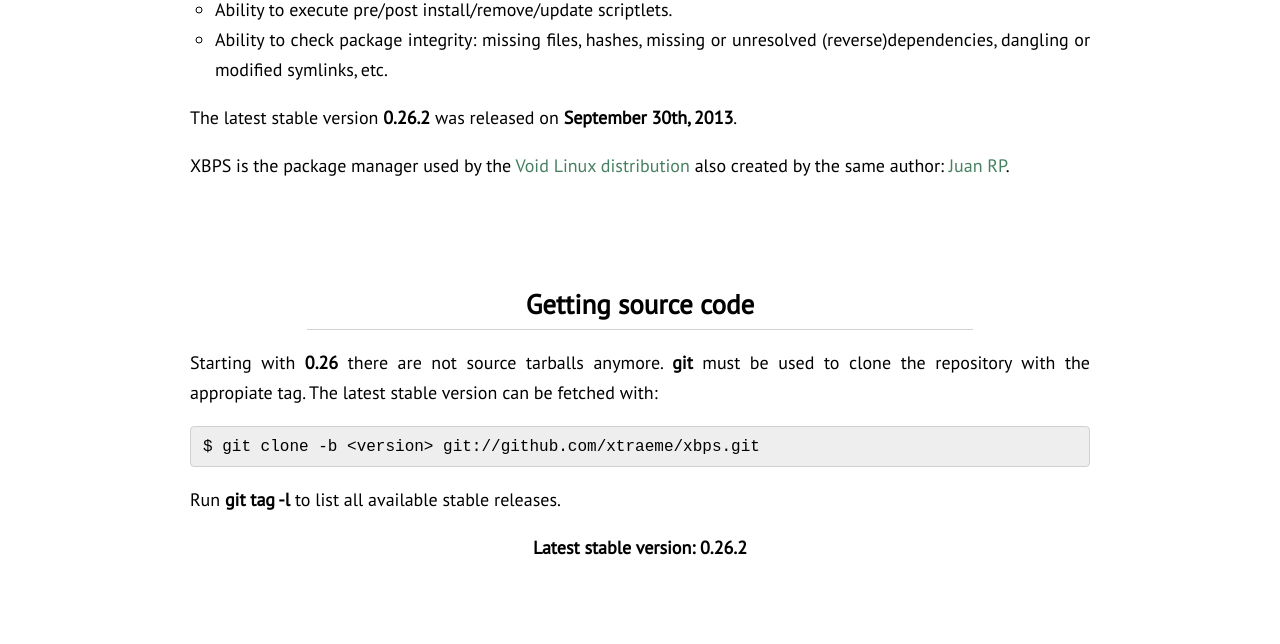
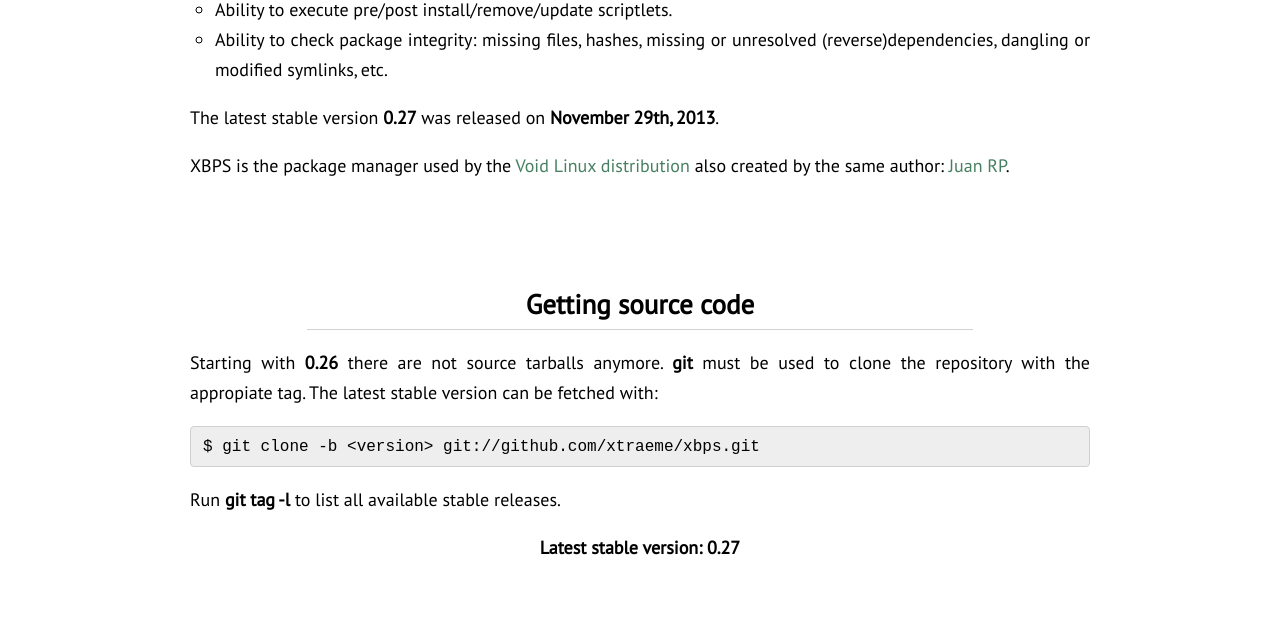
Before and after one commit to void-linux/void-linux.github.io, a Jekyll site: the page built from xbps/index.html, in a window 1280 px wide and 900 px high, scrolled down 918 px. Shown: the part 154-798 px from the top of the window. Built offline with Jekyll 4.4.1, drawn with Linux system fonts in a browser that asks for light colours; Markdown is read by kramdown in place of the engine named in the settings.

Commit message:
xbps: update for 0.27.

```diff
--- a/xbps/index.html
+++ b/xbps/index.html
@@ -59,7 +59,7 @@
 				<li>Ability to execute pre/post install/remove/update scriptlets.</li>
 				<li>Ability to check package integrity: missing files, hashes, missing or unresolved (reverse)dependencies, dangling or modified symlinks, etc.</li>
 			</ul>
-			<p>The latest stable version <strong>0.26.2</strong> was released on <strong>September 30th, 2013</strong>.</p>
+			<p>The latest stable version <strong>0.27</strong> was released on <strong>November 29th, 2013</strong>.</p>
 			<p>XBPS is the package manager used by the <a href="http://www.voidlinux.eu">Void Linux distribution</a> also created by the same author: <a href="https://github.com/xtraeme">Juan RP</a>.</p>
 		</div>
 
@@ -68,7 +68,7 @@
 			<p>Starting with <strong>0.26</strong> there are not source tarballs anymore. <strong>git</strong> must be used to clone the repository with the appropiate tag. The latest stable version can be fetched with:</p>
 			<pre><code>$ git clone -b &lt;version&gt; git://github.com/xtraeme/xbps.git</code></pre>
 			<p>Run <strong>git tag -l</strong> to list all available stable releases.</p>
-			<p style="text-align:center;"><strong>Latest stable version: 0.26.2</strong></p>
+			<p style="text-align:center;"><strong>Latest stable version: 0.27</strong></p>
 		</div>
 
 		<div id="deps">
```
